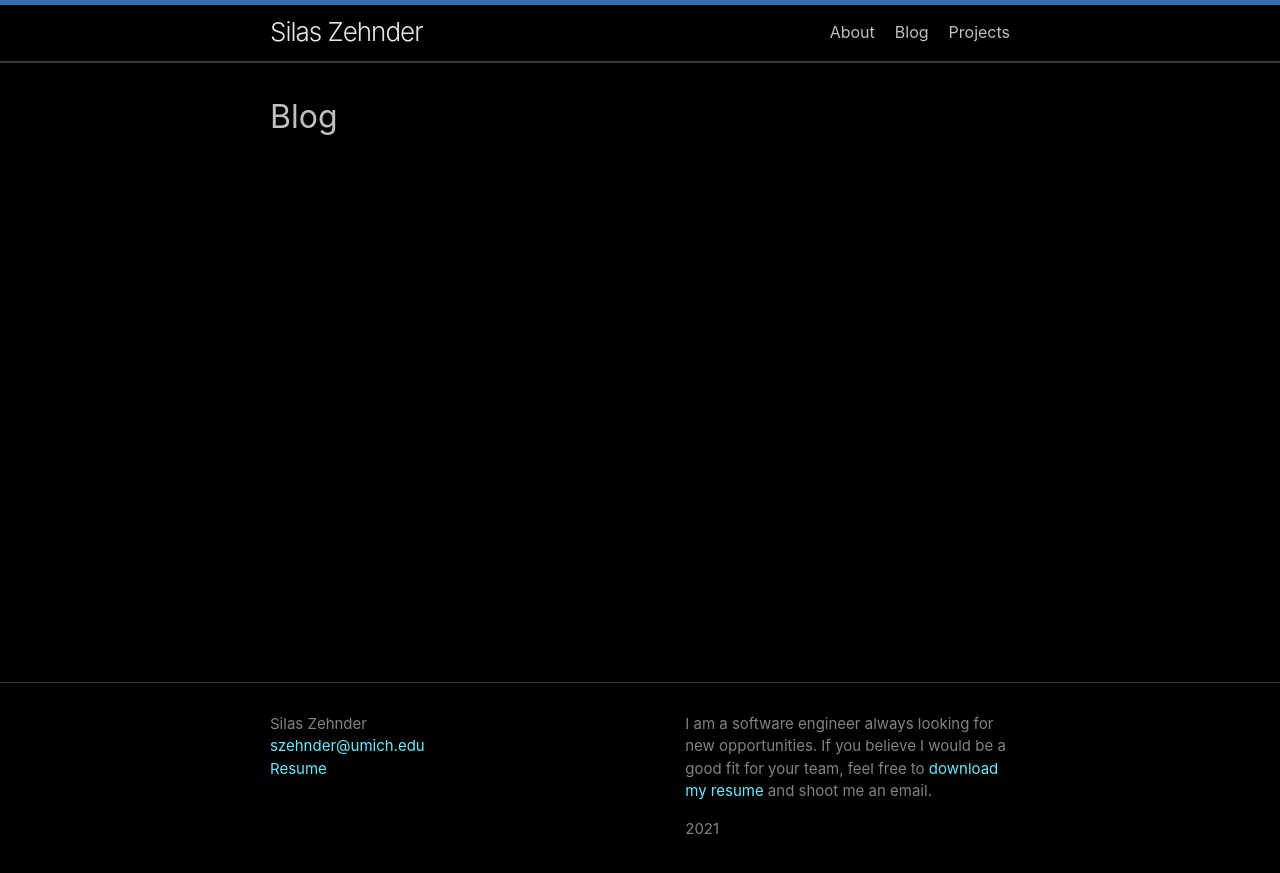
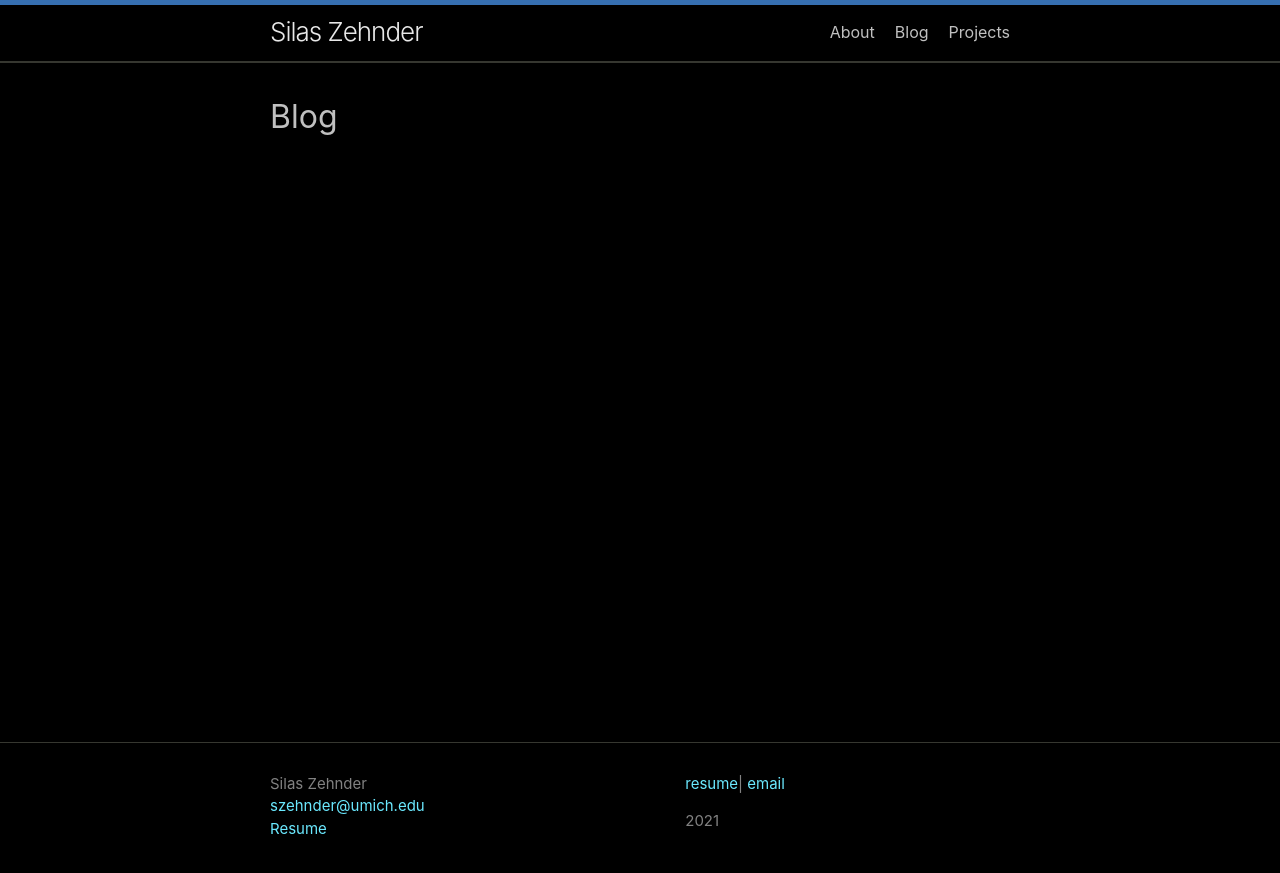
Before and after one commit to silaszehnder/silaszehnder.github.io, a Jekyll site: the page built from blog.md, in a window 1280 px wide. Shown: the top 873 px of the page. Built offline with Jekyll 4.4.1, drawn with Linux system fonts in a browser that asks for light colours.

Commit message:
resume and email link update

```diff
--- a/_includes/footer.html
+++ b/_includes/footer.html
@@ -25,9 +25,7 @@
       </div>
 
       <div class="footer-col footer-col-3">
-        <p>I am a software engineer always looking for new
-           opportunities. If you believe I would be a good fit for your
-           team, feel free to <a class="u-email" href="/assets/szehnder_resume.pdf">download my resume</a> and shoot me an email.</p>
+        <p><a class="u-email" href="/assets/szehnder_resume.pdf">resume</a>| <a class="u-email" href="mailto:silaszehnder@gmail.com">email</a></p>
         <p>{{- site.description | escape -}}</p>
       </div>
     </div>
```
